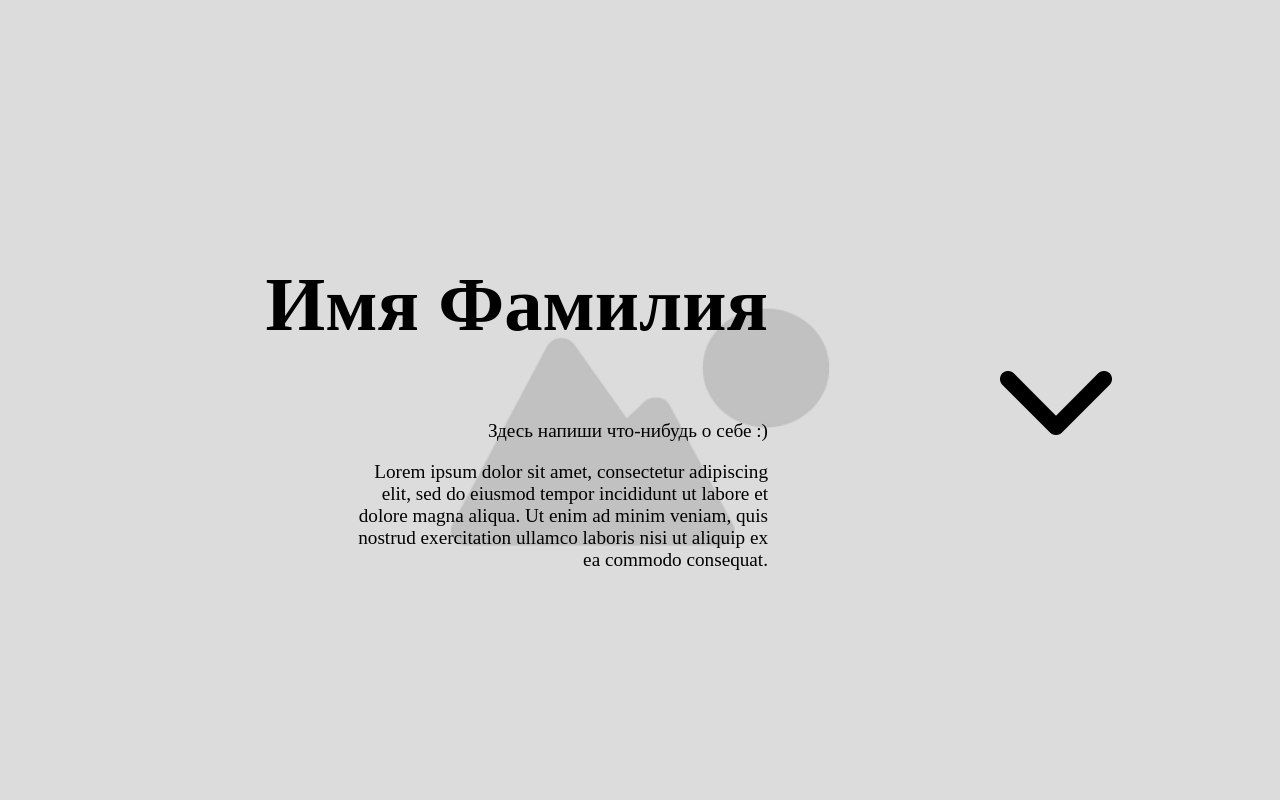
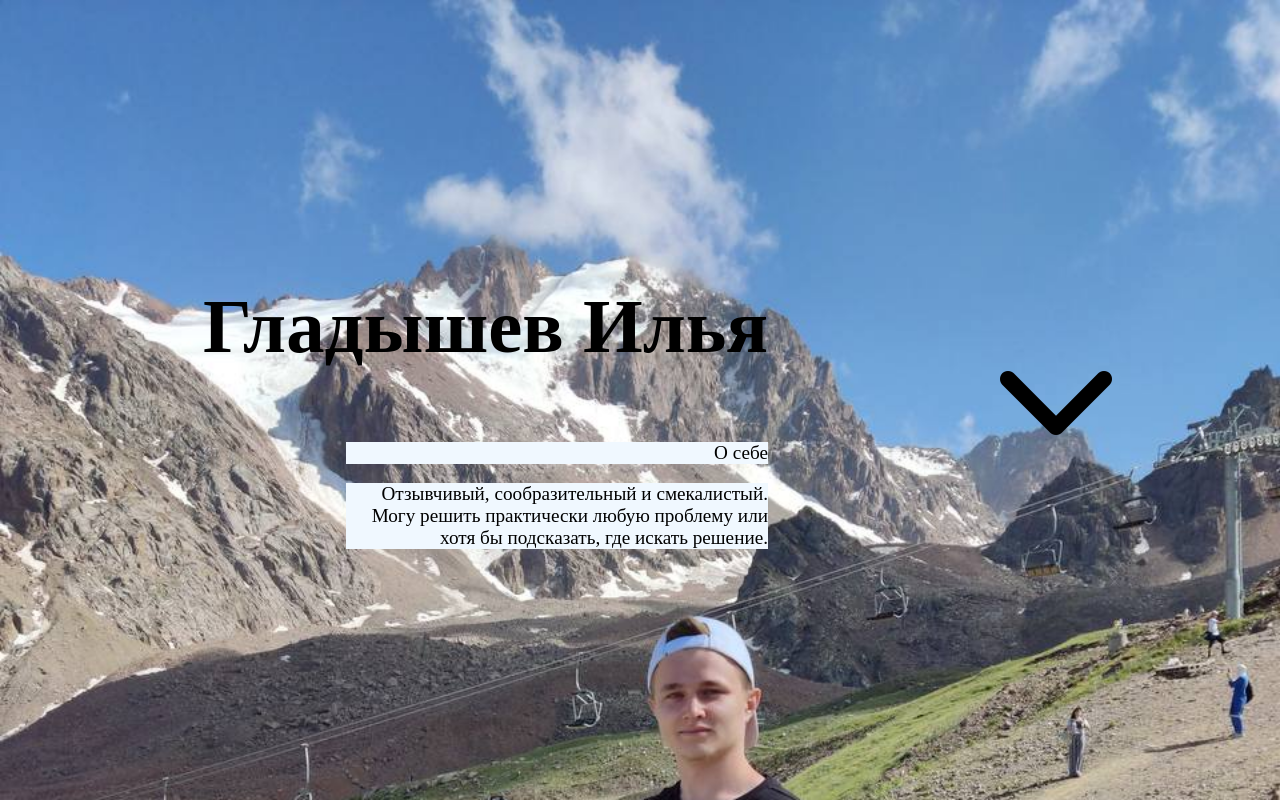
Before and after one commit to ilya30060/me, a plain HTML site: page index.html in a window 1280 px wide. Shown: the top 802 px of the page. Drawn offline with Linux system fonts and the light colour scheme.

Commit message:
commit before branching (added a foto)

```diff
--- a/index.html
+++ b/index.html
@@ -9,10 +9,10 @@
 <body>
     <header>
         <div class="header_left">
-            <h1>Имя Фамилия</h1>
+            <h1>Гладышев Илья</h1>
             <div class="bio">
-                <p>Здесь напиши что-нибудь о себе :)</p>
-                <p>Lorem ipsum dolor sit amet, consectetur adipiscing elit, sed do eiusmod tempor incididunt ut labore et dolore magna aliqua. Ut enim ad minim veniam, quis nostrud exercitation ullamco laboris nisi ut aliquip ex ea commodo consequat.</p>
+                <p>О себе</p>
+                <p>Отзывчивый, сообразительный и смекалистый. Могу решить практически любую проблему или хотя бы подсказать, где искать решение.</p>
             </div>
         </div>
         <div class="header_right">
--- a/style.css
+++ b/style.css
@@ -3,10 +3,14 @@ body {
     padding: 0;
 }
 
+p{
+background-color: aliceblue;
+}
+
 header {
     width: 100vw;
     height: 100vh;
-    background: url(header_bg.webp);
+    background: url(me.jfif);
     background-size: cover;
     display: flex;
 }
```
Also changed, not shown: me.jfif (added).
